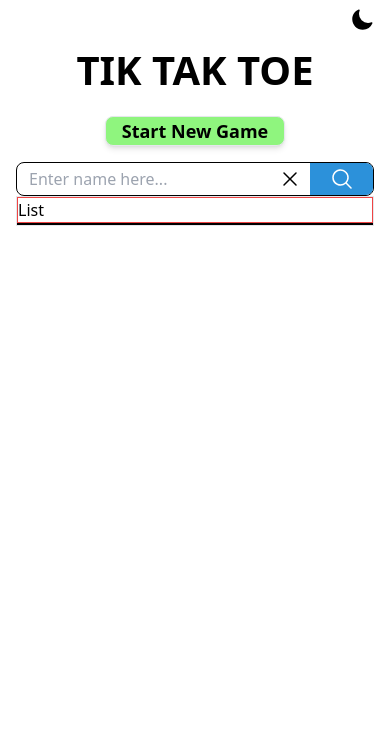
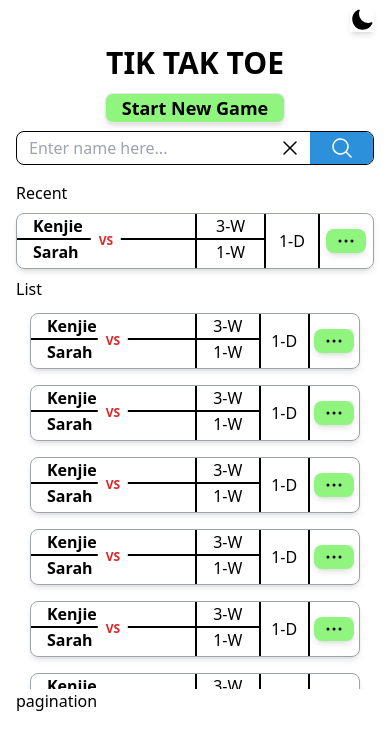
Before and after one commit to ryan20bv/tik-tak-toe, a Next.js app: page /home in a window 390 px wide. Shown: the top 750 px of the page. Built offline with nearby package versions, Linux system fonts and the light colour scheme.

Commit message:
chore: make the list responsive grid

```diff
--- a/src/layouts/general/index.tsx
+++ b/src/layouts/general/index.tsx
@@ -45,14 +45,14 @@ export default function GeneralLayout({children}: Props) {
 				</ButtonUI> */}
 				<div onClick={handleToggleMode}>
 					{currentTheme === 'light' ? (
-						<MoonIcon className='h-6 w-6' />
+						<MoonIcon className='h-6 w-6 shadow-md' />
 					) : (
 						<SunIcon className='h-6 w-6 text-amber-400' />
 					)}
 				</div>
 			</nav>
 
-			<h1 className='text-center text-[40px] font-bold '>TIK TAK TOE</h1>
+			<h1 className='text-center text-[30px] font-bold '>TIK TAK TOE</h1>
 
 			{children}
 		</div>
--- /dev/null
+++ b/src/views/home/elements/index.ts
@@ -0,0 +1 @@
+export {default as ListItem} from './list-item'
--- /dev/null
+++ b/src/views/home/elements/list-item.tsx
@@ -0,0 +1,38 @@
+import {EllipsisHorizontalIcon} from '@heroicons/react/24/solid'
+// =========== Components =============
+import {ButtonUI} from '@/components/button'
+
+// ==================================
+export default function ListItem() {
+	return (
+		<div className='border border-solid border-gray-400 flex shadow-md rounded-lg overflow-hidden my-2 max-w-sm h-14 min-w-[330px]'>
+			<div className='relative w-[50%] '>
+				<div className='px-4 border-b-2 border-solid border-black'>
+					<h1 className='text-base font-semibold'>Kenjie</h1>
+				</div>
+				<div className='absolute bg-white top-1/2 left-1/2 transform -translate-x-1/2 -translate-y-1/2'>
+					<h1 className='text-red-600 font-bold text-xs p-0 px-2 m-0'>VS</h1>
+				</div>
+				<div className='px-4'>
+					<h1 className='text-base font-semibold'>Sarah</h1>
+				</div>
+			</div>
+			<div className='border-l-2 border-r-2 border-solid border-black w-[20%] text-center'>
+				<div className='border-b-2  border-solid border-black px-2'>
+					<h1>3-W</h1>
+				</div>
+				<div className='px-2'>
+					<h1>1-W</h1>
+				</div>
+			</div>
+			<div className='border-r-2 border-solid border-black w-[15%] flex items-center justify-center'>
+				<h1>1-D</h1>
+			</div>
+			<div className=' w-[15%] flex items-center justify-center'>
+				<ButtonUI style='bg-[#8FF57E] shadow-md'>
+					<EllipsisHorizontalIcon className='h-6 w-6' />
+				</ButtonUI>
+			</div>
+		</div>
+	)
+}
--- a/src/views/home/modules/game-list.tsx
+++ b/src/views/home/modules/game-list.tsx
@@ -1,11 +1,31 @@
+import {ListItem} from '../elements'
+
+// ==================================
 export default function GameList() {
 	return (
-		<main className='border w-full'>
-			<div className='flex border border-red-500 col-start-2 col-span-4'>
-				<h1>List</h1>
+		<main className=' w-full my-4'>
+			<h1 className='font-medium'>Recent</h1>
+			<div className=' my-2'>
+				<ListItem />
 			</div>
-			<section className='border border-solid border-black'>
-				<div></div>
+
+			<h1 className='font-medium'>List</h1>
+			<section className='p-1 overflow-y-scroll'>
+				<div className='h-[45vh]  grid  grid-cols-1 place-items-center md:grid-cols-2 lg:grid-cols-3 gap-min-4 gap-max-8'>
+					<ListItem />
+					<ListItem />
+					<ListItem />
+					<ListItem />
+					<ListItem />
+					<ListItem />
+					<ListItem />
+					<ListItem />
+					<ListItem />
+					<ListItem />
+				</div>
+			</section>
+			<section>
+				<h1>pagination</h1>
 			</section>
 		</main>
 	)
--- a/src/views/home/view.tsx
+++ b/src/views/home/view.tsx
@@ -9,7 +9,7 @@ import {GameList, SearchBar} from './modules'
 export default function HomeView() {
 	return (
 		<main className='flex justify-center flex-col px-4 items-center'>
-			<ButtonUI style='border border-[8FF57E] bg-[#8FF57E] px-4 text-lg font-bold shadow-md m-4 w-max'>
+			<ButtonUI style='border border-[8FF57E] bg-[#8FF57E] px-4 text-lg font-bold shadow-md m-2 w-max'>
 				Start New Game
 			</ButtonUI>
 			<SearchBar />
```
